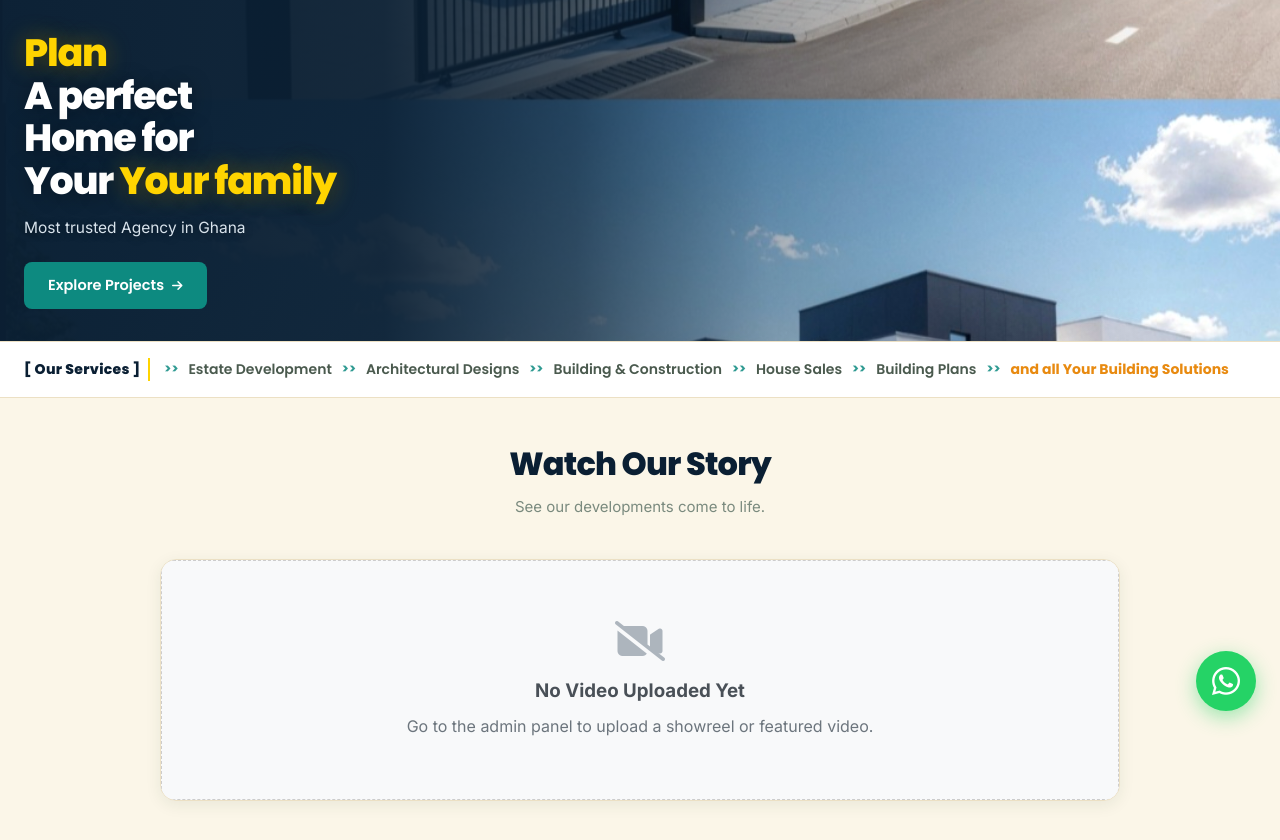
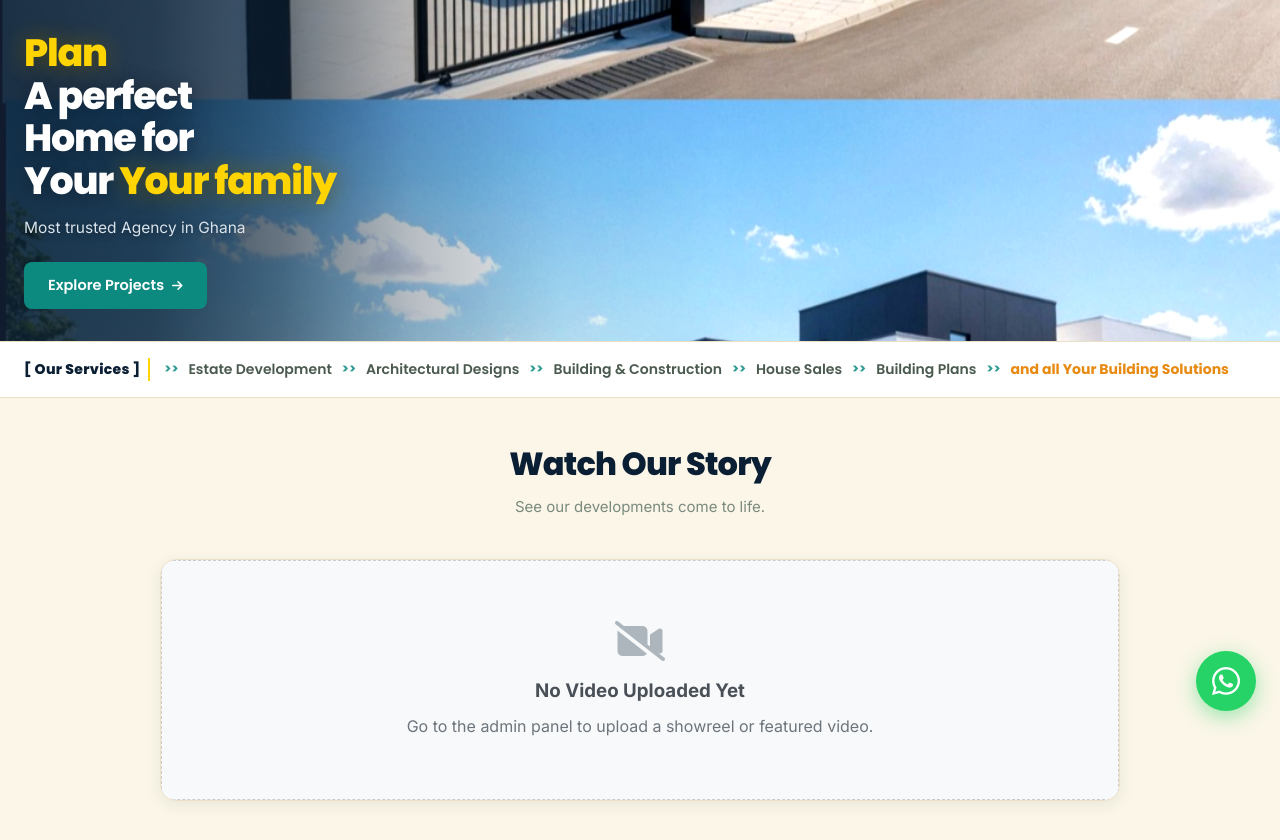
Before and after one commit to klinsmanagyekum334-bot/New-Horizon, a Flask app: page / in a window 1280 px wide. Shown: the part 65-905 px from the top of the page. Run offline with Flask 3, Linux system fonts and the light colour scheme; data that the repository does not hold is empty.

Commit message:
Update style.css

```diff
--- a/static/css/style.css
+++ b/static/css/style.css
@@ -384,21 +384,24 @@ input, textarea, select { font-family: inherit; }
   height: 100%;
   object-fit: cover;
   object-position: right center;
-  filter: contrast(1.05) saturate(1.05);
+  /* Enhanced clarity: brighter, richer, higher contrast */
+  filter: contrast(1.10) saturate(1.20) brightness(1.06);
 }
 
 .hero-overlay {
   position: absolute;
   inset: 0;
   z-index: 2;
+  /* Dark only on the left ~25% (where text sits), then fades to fully clear.
+     Right 70%+ of the image is crystal clear. */
   background: linear-gradient(
     90deg,
-    rgba(10, 31, 51, 0.98) 0%,
-    rgba(10, 31, 51, 0.95) 30%,
-    rgba(10, 31, 51, 0.75) 45%,
-    rgba(10, 31, 51, 0.35) 60%,
-    rgba(10, 31, 51, 0.12) 78%,
-    rgba(10, 31, 51, 0.00) 90%,
+    rgba(10, 31, 51, 0.88) 0%,
+    rgba(10, 31, 51, 0.82) 12%,
+    rgba(10, 31, 51, 0.62) 22%,
+    rgba(10, 31, 51, 0.30) 32%,
+    rgba(10, 31, 51, 0.08) 44%,
+    rgba(10, 31, 51, 0.00) 56%,
     rgba(10, 31, 51, 0.00) 100%
   );
   pointer-events: none;
@@ -1835,7 +1838,7 @@ input, textarea, select { font-family: inherit; }
   .section-title { font-size: 24px; }
   .section-subtitle { font-size: 14px; }
 
-  /* HERO mobile */
+  /* HERO mobile — full-width text needs stronger overall overlay */
   .hero { min-height: 280px; }
   .hero-content-wrap { min-height: 280px; padding: 0 20px; }
   .hero-content { width: 100%; max-width: 100%; padding: 24px 0; }
```
